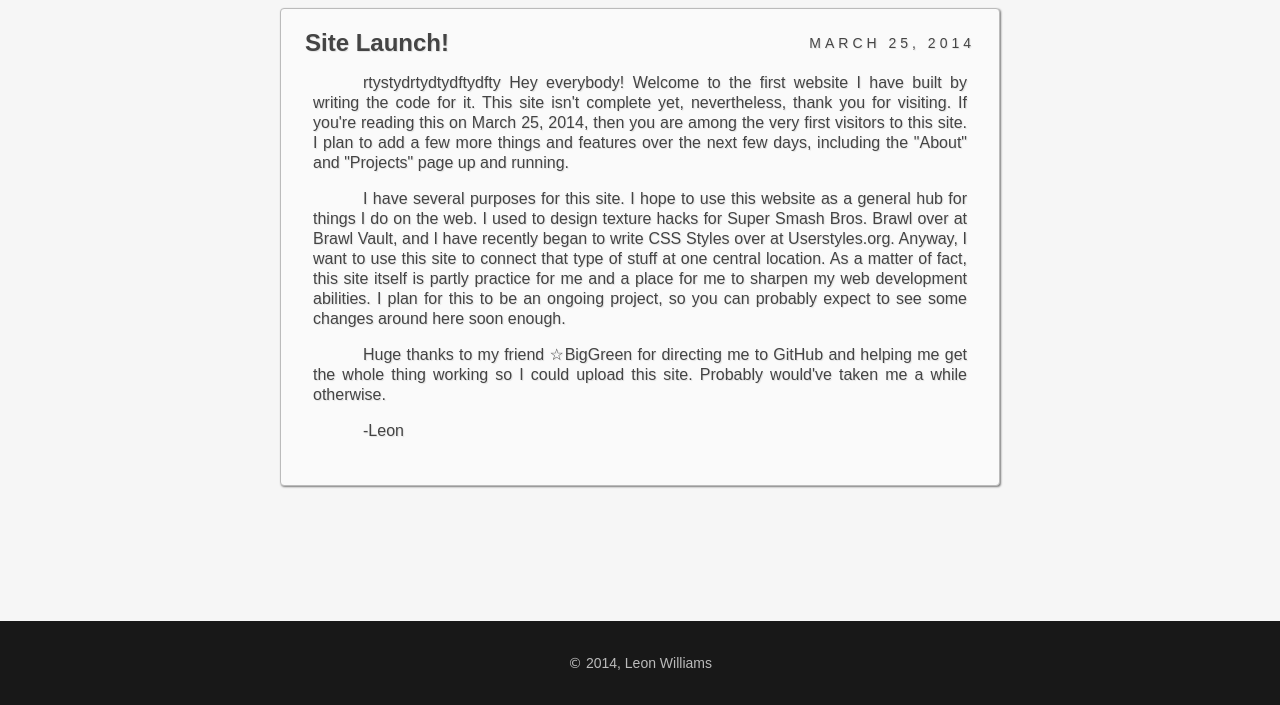
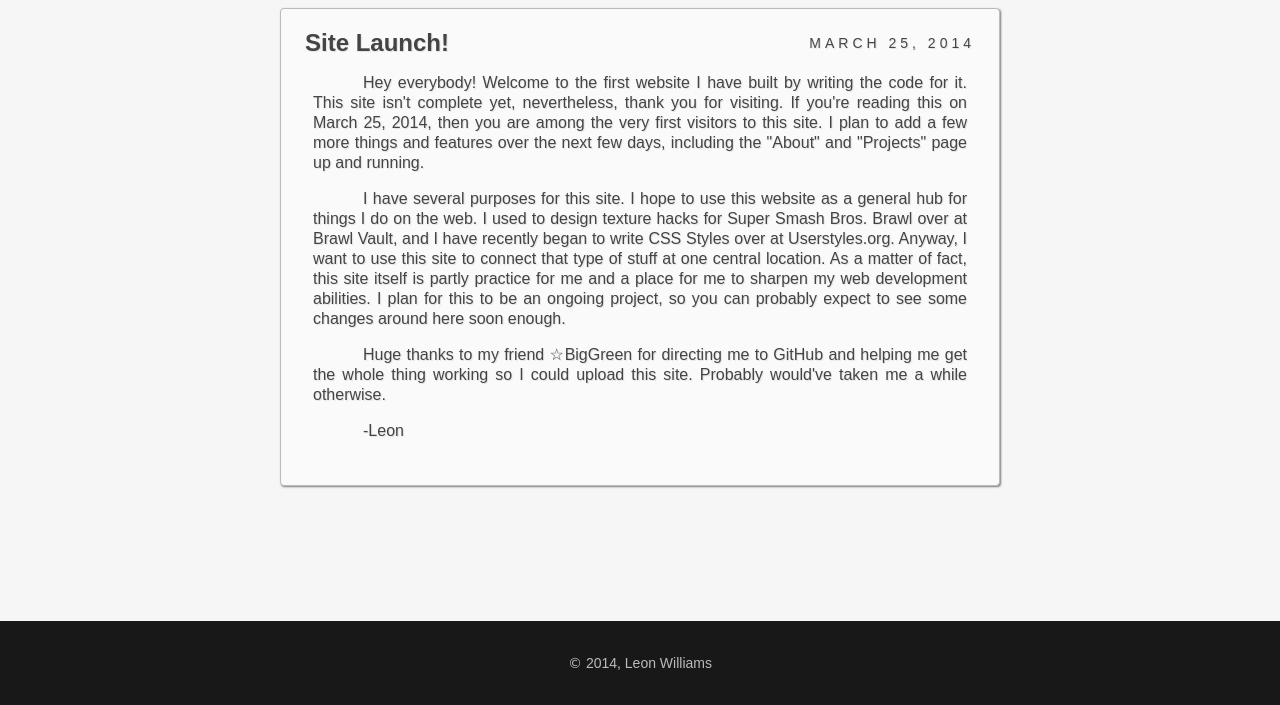
Before and after one commit to Red93/red93.github.io, a plain HTML site: page blog.html in a window 1280 px wide. Shown: the part 179-884 px from the top of the page. Drawn offline with Linux system fonts and the light colour scheme; a web font is replaced by a local one.

Commit message:
Update blog.html

```diff
--- a/blog.html
+++ b/blog.html
@@ -42,7 +42,7 @@
 			<h3 class="text-24px title-float">Site Launch!</h3>
 			<div class="time-stamp">March 25, 2014</div>
 		<div class="post-content">
-			<p>rtystydrtydtydftydfty Hey everybody! Welcome to the first  website I have built by writing the code for it. This site isn't complete yet, nevertheless, thank you for visiting. If you're reading this on March 25, 2014, then you are among the very first visitors to this site. I plan to add a few more things and features over the next few days, including the &quot;About&quot; and &quot;Projects&quot; page up and running.</p>
+			<p>Hey everybody! Welcome to the first  website I have built by writing the code for it. This site isn't complete yet, nevertheless, thank you for visiting. If you're reading this on March 25, 2014, then you are among the very first visitors to this site. I plan to add a few more things and features over the next few days, including the &quot;About&quot; and &quot;Projects&quot; page up and running.</p>
             <p>I have several purposes for this site. I hope to use this website as a general hub for things I do on the web. I used to design texture hacks for Super Smash Bros. Brawl over at Brawl Vault, and I have recently began to write CSS Styles over at Userstyles.org. Anyway, I want to use this site to connect that type of stuff at one central location. As a matter of fact, this site itself is partly practice for me and a place for me to sharpen my web development abilities. I plan for this to be an ongoing project, so you can probably expect to see some changes around here soon enough.</p>
             <p>Huge thanks to my friend ☆BigGreen for directing me to GitHub and helping me get the whole thing working so I could upload this site. Probably would've taken me a while otherwise.</p>
             <p>-Leon</p>
```
